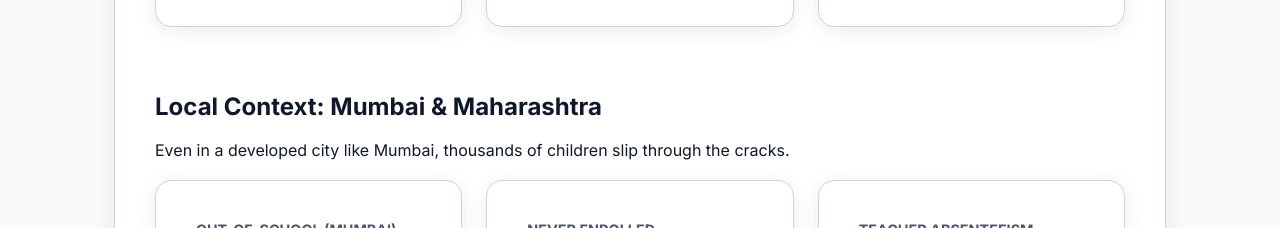
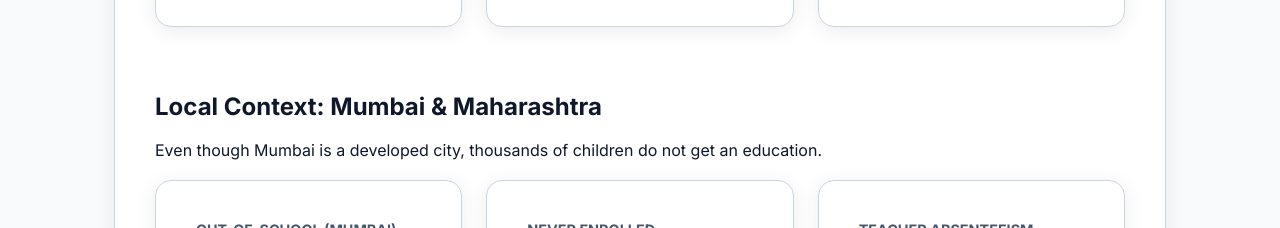
Before and after one commit to Ali-bis/BridgeToKnowledgetest, a React (Vite) app: page /research in a window 1280 px wide. Shown: the part 1420-1648 px from the top of the page. Built offline with nearby package versions, Linux system fonts and the light colour scheme.

Commit message:
Update Research.jsx

```diff
--- a/src/pages/Research.jsx
+++ b/src/pages/Research.jsx
@@ -73,7 +73,7 @@
 
         <h3>Local Context: Mumbai & Maharashtra</h3>
         <p style={{ marginBottom: '1rem' }}>
-          Even in a developed city like Mumbai, thousands of children slip through the cracks.
+          Even though Mumbai is a developed city, thousands of children do not get an education.
         </p>
 
         <div style={{ display: 'grid', gridTemplateColumns: 'repeat(auto-fit, minmax(200px, 1fr))', gap: '1.5rem' }}>
```
